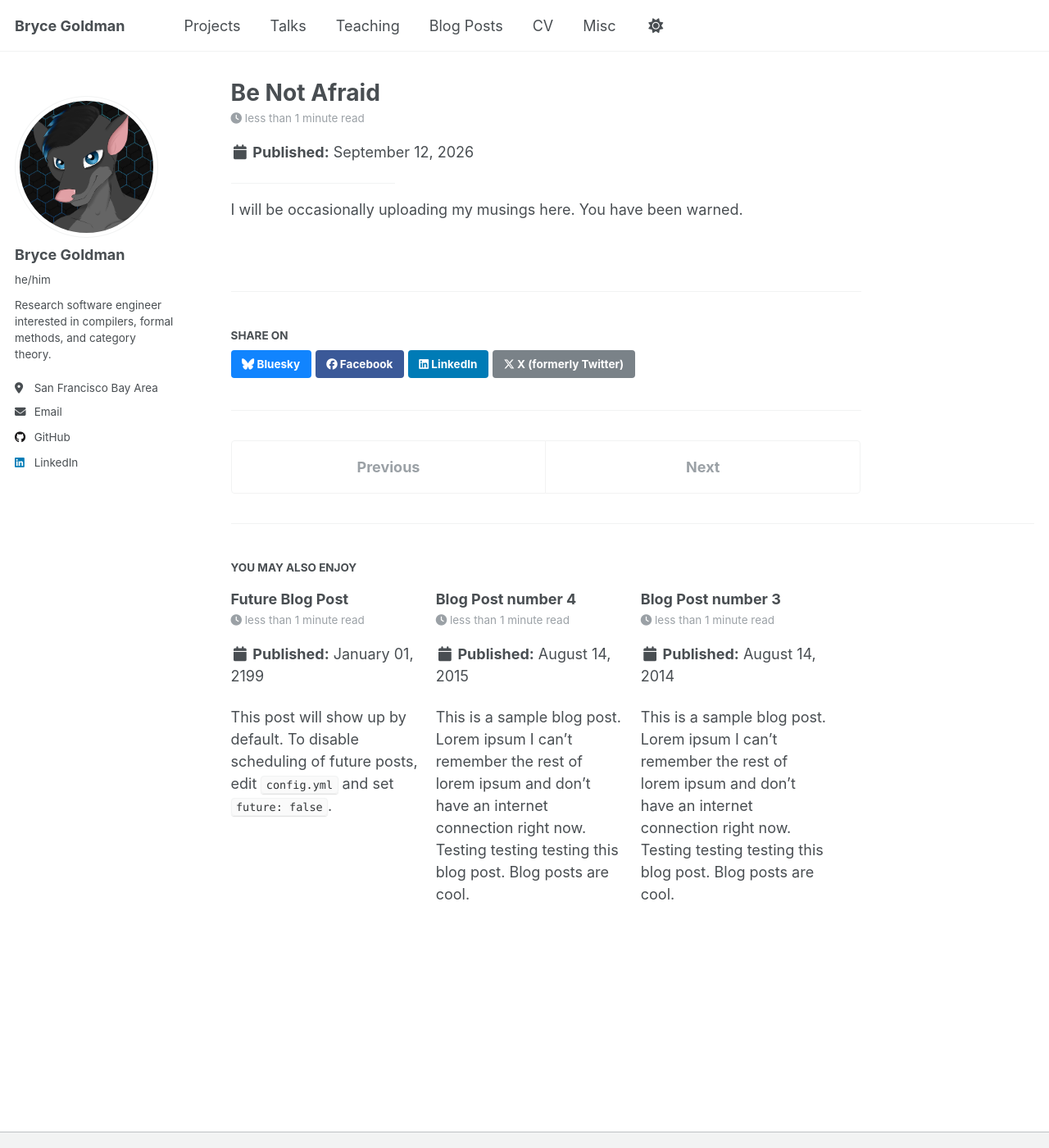
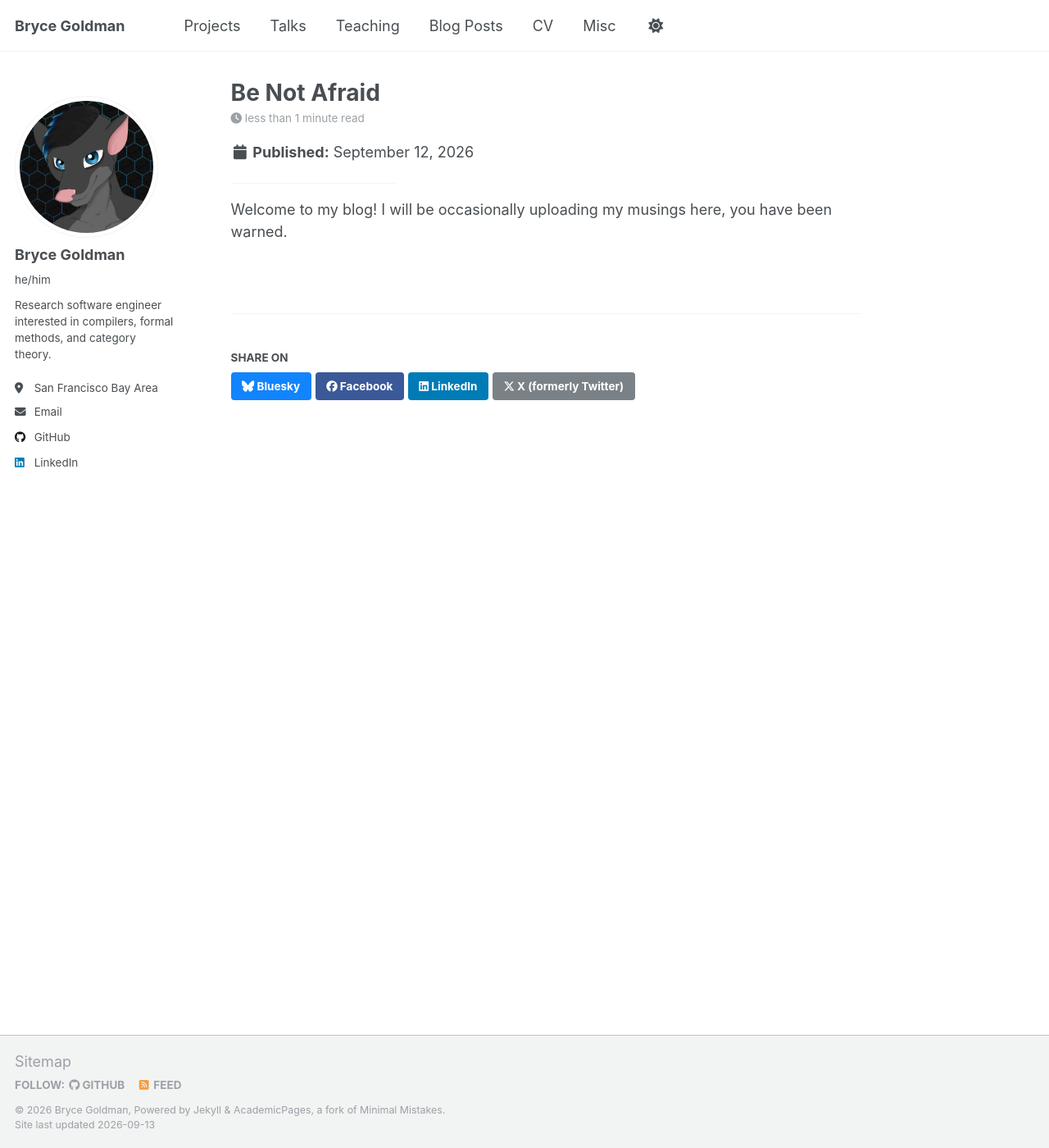
Before and after one commit to Alkizar/alkizar.github.io, a Jekyll site: the page built from _posts/2026-09-12-be-not-afraid.md, in a window 1280 px wide and 1400 px high. Shown: the whole window at 82% size. Built offline with Jekyll 4.4.1, drawn with Linux system fonts in a browser that asks for light colours.

Commit message:
removed placeholder blog posts

```diff
--- a/_posts/2013-08-14-blog-post-2.md
+++ /dev/null
@@ -1,7 +0,0 @@
----
-title: 'Be Not Afraid'
-date: 2026-09-12
-permalink: /posts/2026/09/be-not-afraid/
----
-
-I will be occasionally uploading my musings here. You have been warned.
--- a/_posts/2014-08-14-blog-post-3.md
+++ /dev/null
@@ -1,20 +0,0 @@
----
-title: 'Blog Post number 3'
-date: 2014-08-14
-permalink: /posts/2014/08/blog-post-3/
-tags:
-  - cool posts
-  - category1
-  - category2
----
-
-This is a sample blog post. Lorem ipsum I can't remember the rest of lorem ipsum and don't have an internet connection right now. Testing testing testing this blog post. Blog posts are cool.
-
-Headings are cool
-======
-
-You can have many headings
-======
-
-Aren't headings cool?
-------
--- /dev/null
+++ b/_posts/2026-09-12-be-not-afraid.md
@@ -0,0 +1,7 @@
+---
+title: 'Be Not Afraid'
+date: 2026-09-12
+permalink: /posts/2026/09/be-not-afraid/
+---
+
+Welcome to my blog! I will be occasionally uploading my musings here, you have been warned.
--- a/_posts/2199-01-01-future-post.md
+++ /dev/null
@@ -1,11 +0,0 @@
----
-title: 'Future Blog Post'
-date: 2199-01-01
-permalink: /posts/2012/08/blog-post-4/
-tags:
-  - cool posts
-  - category1
-  - category2
----
-
-This post will show up by default. To disable scheduling of future posts, edit `config.yml` and set `future: false`.
```
Also changed, not shown: _posts/2015-08-14-blog-post-4.md (deleted, +0 -20 lines), _posts/categorical_dfa.md (+11 -0 lines).
